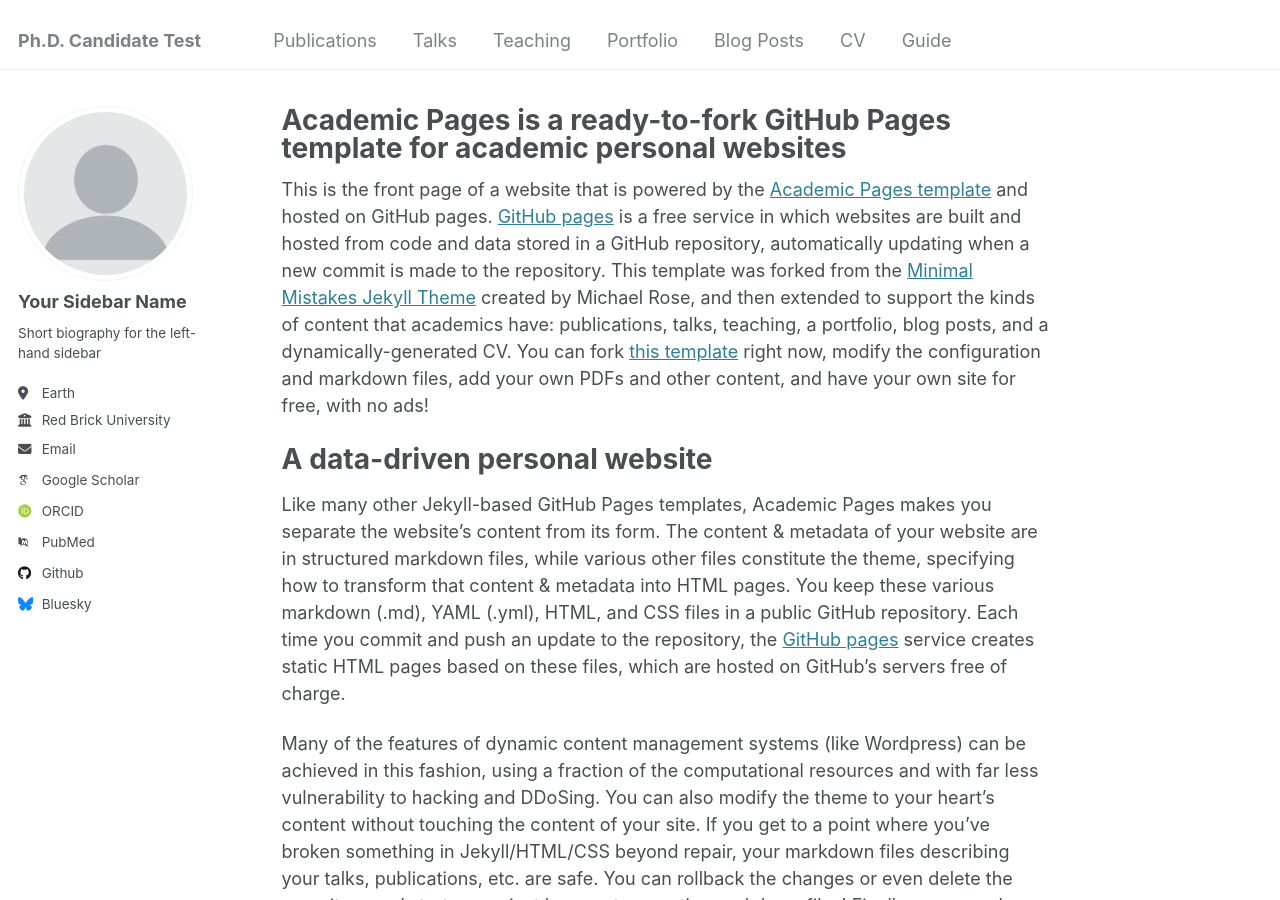
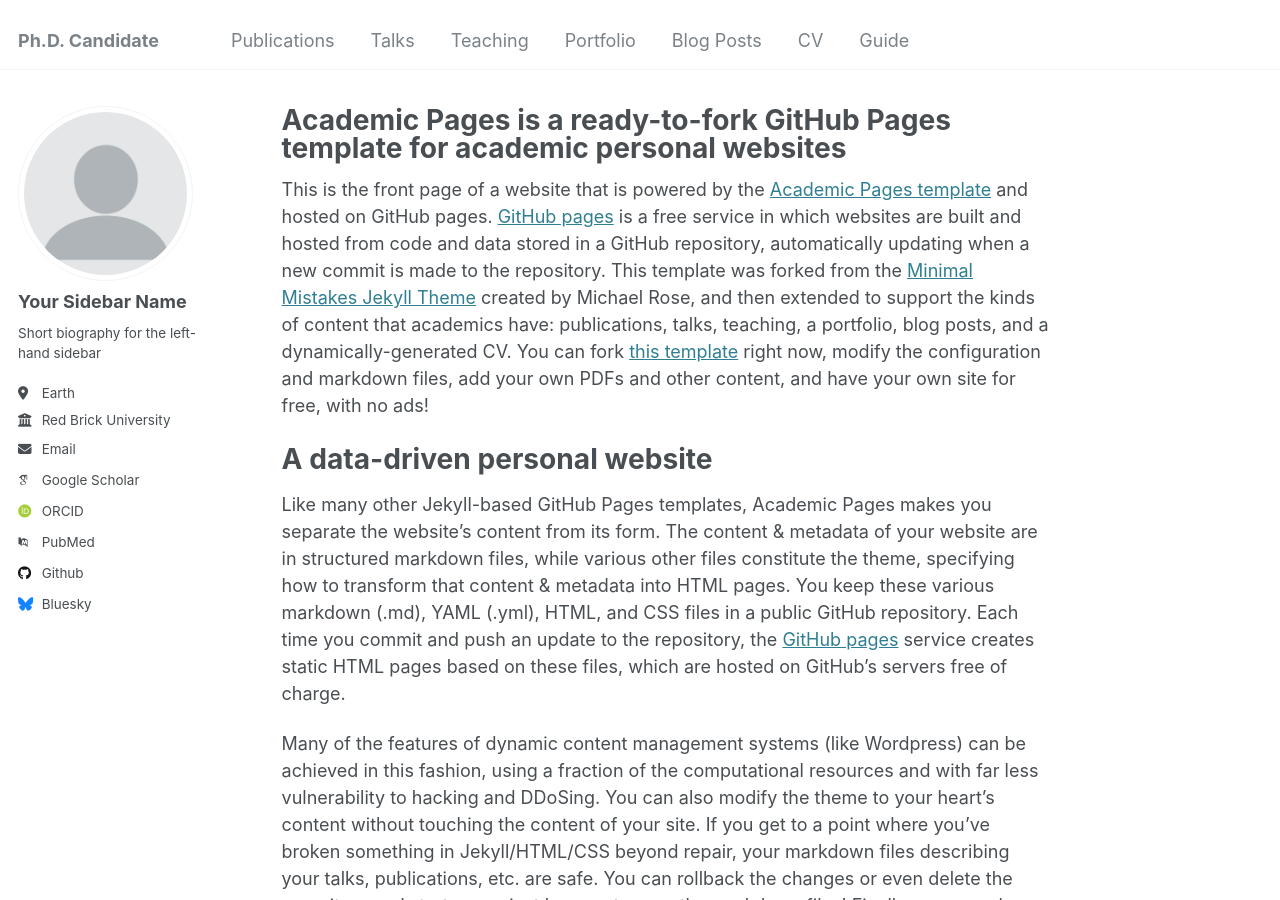
Before and after one commit to aksenmeric/mericaksen, a Jekyll site: the page built from _pages/about.md, in a window 1280 px wide and 900 px high. Built offline with Jekyll 4.4.1, drawn with Linux system fonts in a browser that asks for light colours; some web fonts are replaced.

Commit message:
Update _config.yml

```diff
--- a/_config.yml
+++ b/_config.yml
@@ -8,7 +8,7 @@
 
 # Basic Site Settings
 locale                   : "en-US"
-title                    : "Ph.D. Candidate Test"
+title                    : "Ph.D. Candidate"
 title_separator          : "-"
 name                     : &name "Mustafa Meric Aksen"
 description              : &description "personal description"
```
